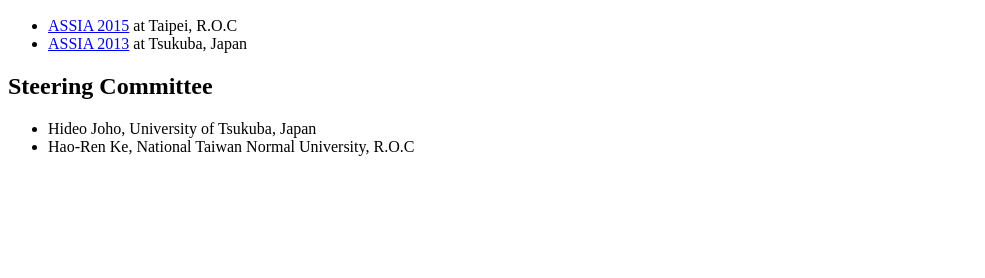
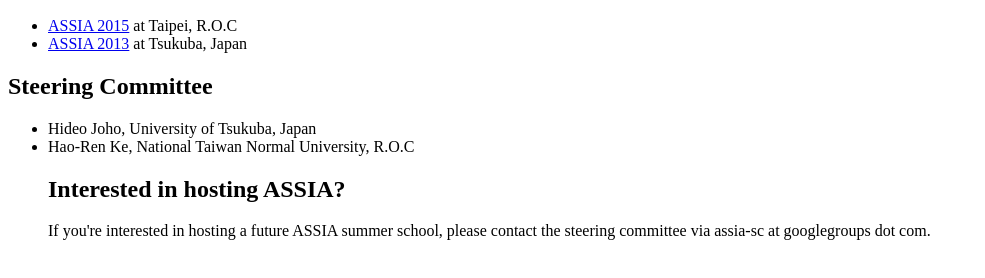
Before and after one commit to goassia/goassia.github.io, a plain HTML site: page index.html in a window 1280 px wide. Shown: the part 110-388 px from the top of the page, without its empty margins (0-985 px from the left). Drawn offline with Linux system fonts and the light colour scheme.

Commit message:
Contact information is added.

```diff
--- a/index.html
+++ b/index.html
@@ -18,5 +18,7 @@
 		<li>Hao-Ren Ke, National Taiwan Normal University, R.O.C</li>
 	</li>
 
+	<h2>Interested in hosting ASSIA?</h2>
+	<p>If you're interested in hosting a future ASSIA summer school, please contact the steering committee via assia-sc at googlegroups dot com.</p>
 </body>
 </html>
```
